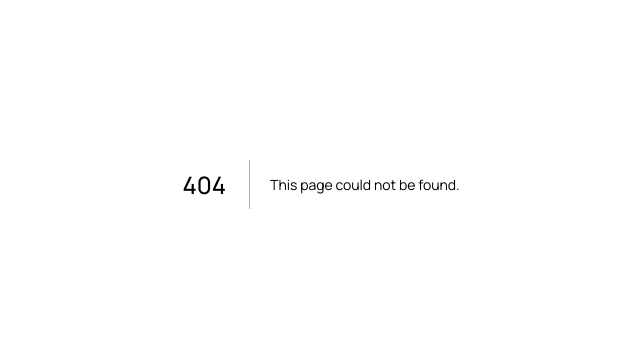
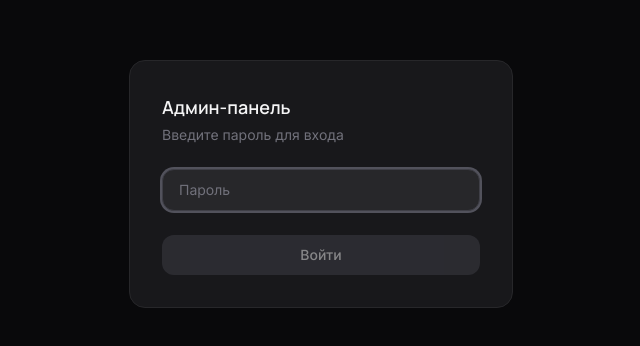
Before and after one commit to EduardShubin867/report-constructor, a Next.js app: page /constructor/admin/login in a window 1280 px wide. Before the commit this address had no page. Shown: the part 216-562 px from the top of the page, without its empty margins (319-959 px from the left). Built offline with nearby package versions, Linux system fonts and the light colour scheme.

Commit message:
feat: Add logout functionality to admin panel with API integration and UI button

```diff
--- /dev/null
+++ b/app/admin/login/page.tsx
@@ -0,0 +1,70 @@
+'use client';
+
+import { useState } from 'react';
+import { BASE_PATH } from '@/lib/constants';
+
+export default function AdminLoginPage() {
+  const [password, setPassword] = useState('');
+  const [error, setError] = useState('');
+  const [loading, setLoading] = useState(false);
+
+  async function handleSubmit(e: React.FormEvent) {
+    e.preventDefault();
+    setError('');
+    setLoading(true);
+
+    try {
+      const res = await fetch(`${BASE_PATH}/api/admin/login`, {
+        method: 'POST',
+        headers: { 'Content-Type': 'application/json' },
+        body: JSON.stringify({ password }),
+      });
+
+      if (!res.ok) {
+        const data = await res.json();
+        setError(data.error || 'Ошибка входа');
+        return;
+      }
+
+      window.location.reload();
+    } catch {
+      setError('Ошибка сети');
+    } finally {
+      setLoading(false);
+    }
+  }
+
+  return (
+    <div className="min-h-screen bg-zinc-950 text-zinc-100 flex items-center justify-center">
+      <form
+        onSubmit={handleSubmit}
+        className="w-full max-w-sm space-y-6 bg-zinc-900 border border-zinc-800 rounded-xl p-8"
+      >
+        <div>
+          <h1 className="text-lg font-semibold text-zinc-100">Админ-панель</h1>
+          <p className="text-sm text-zinc-500 mt-1">Введите пароль для входа</p>
+        </div>
+
+        <div>
+          <input
+            type="password"
+            value={password}
+            onChange={(e) => setPassword(e.target.value)}
+            placeholder="Пароль"
+            autoFocus
+            className="w-full px-4 py-2.5 rounded-lg bg-zinc-800 border border-zinc-700 text-zinc-100 placeholder-zinc-500 text-sm focus:outline-none focus:ring-2 focus:ring-zinc-600"
+          />
+          {error && <p className="text-sm text-red-400 mt-2">{error}</p>}
+        </div>
+
+        <button
+          type="submit"
+          disabled={loading || !password}
+          className="w-full py-2.5 rounded-lg bg-zinc-700 hover:bg-zinc-600 disabled:opacity-50 disabled:cursor-not-allowed text-sm font-medium transition-colors"
+        >
+          {loading ? 'Входим...' : 'Войти'}
+        </button>
+      </form>
+    </div>
+  );
+}
--- a/app/admin/page.tsx
+++ b/app/admin/page.tsx
@@ -4,11 +4,17 @@ import Link from 'next/link';
 import { useState } from 'react';
 import SourcesManager from './SourcesManager';
 import SkillsManager from './SkillsManager';
+import { BASE_PATH } from '@/lib/constants';
 
 type Tab = 'skills' | 'connections';
 
 export default function AdminPage() {
   const [activeTab, setActiveTab] = useState<Tab>('skills');
+
+  async function handleLogout() {
+    await fetch(`${BASE_PATH}/api/admin/login`, { method: 'DELETE' });
+    window.location.reload();
+  }
 
   return (
     <div className="min-h-screen bg-zinc-950 text-zinc-100">
@@ -23,6 +29,12 @@ export default function AdminPage() {
           </Link>
           <div className="w-px h-4 bg-zinc-700" />
           <h1 className="text-sm font-semibold text-zinc-200">Админ-панель</h1>
+          <button
+            onClick={handleLogout}
+            className="ml-auto text-xs text-zinc-500 hover:text-zinc-300 transition-colors"
+          >
+            Выйти
+          </button>
         </div>
 
         {/* Tabs */}
--- /dev/null
+++ b/app/api/admin/login/route.ts
@@ -0,0 +1,53 @@
+import { NextRequest, NextResponse } from 'next/server';
+import { createHmac } from 'node:crypto';
+
+const MAX_AGE = 60 * 60 * 24;
+
+function sign(value: string, secret: string): string {
+  const sig = createHmac('sha256', secret).update(value).digest('hex');
+  return `${value}.${sig}`;
+}
+
+function verify(token: string, secret: string): boolean {
+  const idx = token.lastIndexOf('.');
+  if (idx === -1) return false;
+  const value = token.slice(0, idx);
+  const sig = token.slice(idx + 1);
+  const expected = createHmac('sha256', secret).update(value).digest('hex');
+  return sig === expected;
+}
+
+export async function POST(req: NextRequest) {
+  const secret = process.env.ADMIN_PASSWORD;
+  if (!secret) {
+    return NextResponse.json({ error: 'ADMIN_PASSWORD not configured' }, { status: 500 });
+  }
+
+  const body = await req.json();
+  const { password } = body;
+
+  if (password !== secret) {
+    return NextResponse.json({ error: 'Неверный пароль' }, { status: 401 });
+  }
+
+  const token = sign('admin', secret);
+  const res = NextResponse.json({ ok: true });
+
+  res.cookies.set('admin_token', token, {
+    httpOnly: true,
+    secure: process.env.NODE_ENV === 'production',
+    sameSite: 'lax',
+    maxAge: MAX_AGE,
+    path: '/',
+  });
+
+  return res;
+}
+
+export async function DELETE() {
+  const res = NextResponse.json({ ok: true });
+  res.cookies.set('admin_token', '', { maxAge: 0, path: '/' });
+  return res;
+}
+
+export { verify };
--- /dev/null
+++ b/middleware.ts
@@ -0,0 +1,51 @@
+import { NextRequest, NextResponse } from 'next/server';
+import { createHmac } from 'node:crypto';
+
+function verify(token: string, secret: string): boolean {
+  const idx = token.lastIndexOf('.');
+  if (idx === -1) return false;
+  const value = token.slice(0, idx);
+  const sig = token.slice(idx + 1);
+  const expected = createHmac('sha256', secret).update(value).digest('hex');
+  return sig === expected;
+}
+
+export function middleware(req: NextRequest) {
+  const { pathname } = req.nextUrl;
+
+  const isAdminPage = pathname === '/admin' || pathname.startsWith('/admin/');
+  const isAdminApi = pathname.startsWith('/api/admin/');
+
+  if (!isAdminPage && !isAdminApi) {
+    return NextResponse.next();
+  }
+
+  if (pathname === '/admin/login' || pathname === '/api/admin/login') {
+    return NextResponse.next();
+  }
+
+  const secret = process.env.ADMIN_PASSWORD;
+  if (!secret) {
+    return isAdminApi
+      ? NextResponse.json({ error: 'ADMIN_PASSWORD not configured' }, { status: 500 })
+      : NextResponse.next();
+  }
+
+  const token = req.cookies.get('admin_token')?.value;
+
+  if (token && verify(token, secret)) {
+    return NextResponse.next();
+  }
+
+  if (isAdminApi) {
+    return NextResponse.json({ error: 'Unauthorized' }, { status: 401 });
+  }
+
+  const loginUrl = req.nextUrl.clone();
+  loginUrl.pathname = '/admin/login';
+  return NextResponse.rewrite(loginUrl);
+}
+
+export const config = {
+  matcher: ['/admin/:path*', '/api/admin/:path*'],
+};
```
